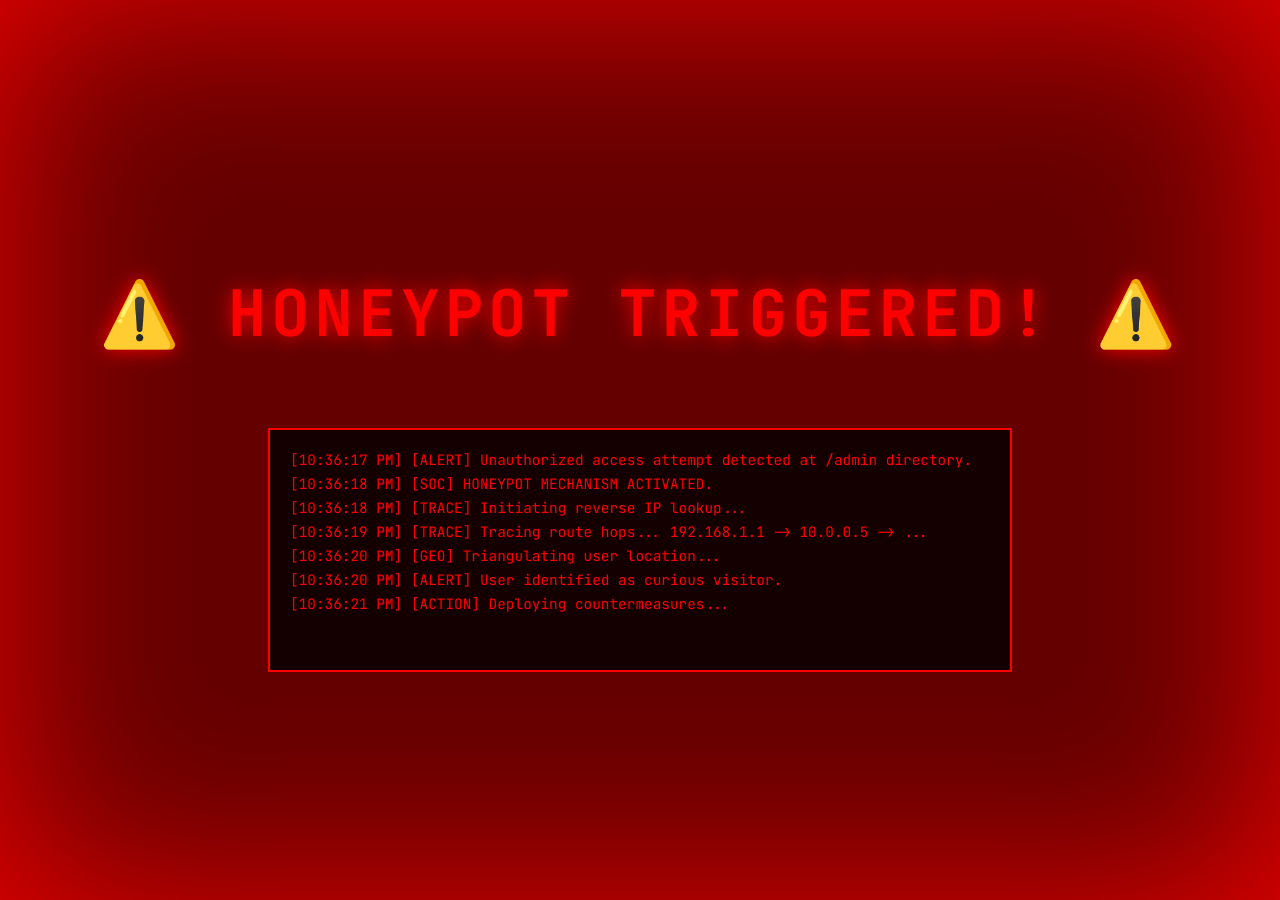
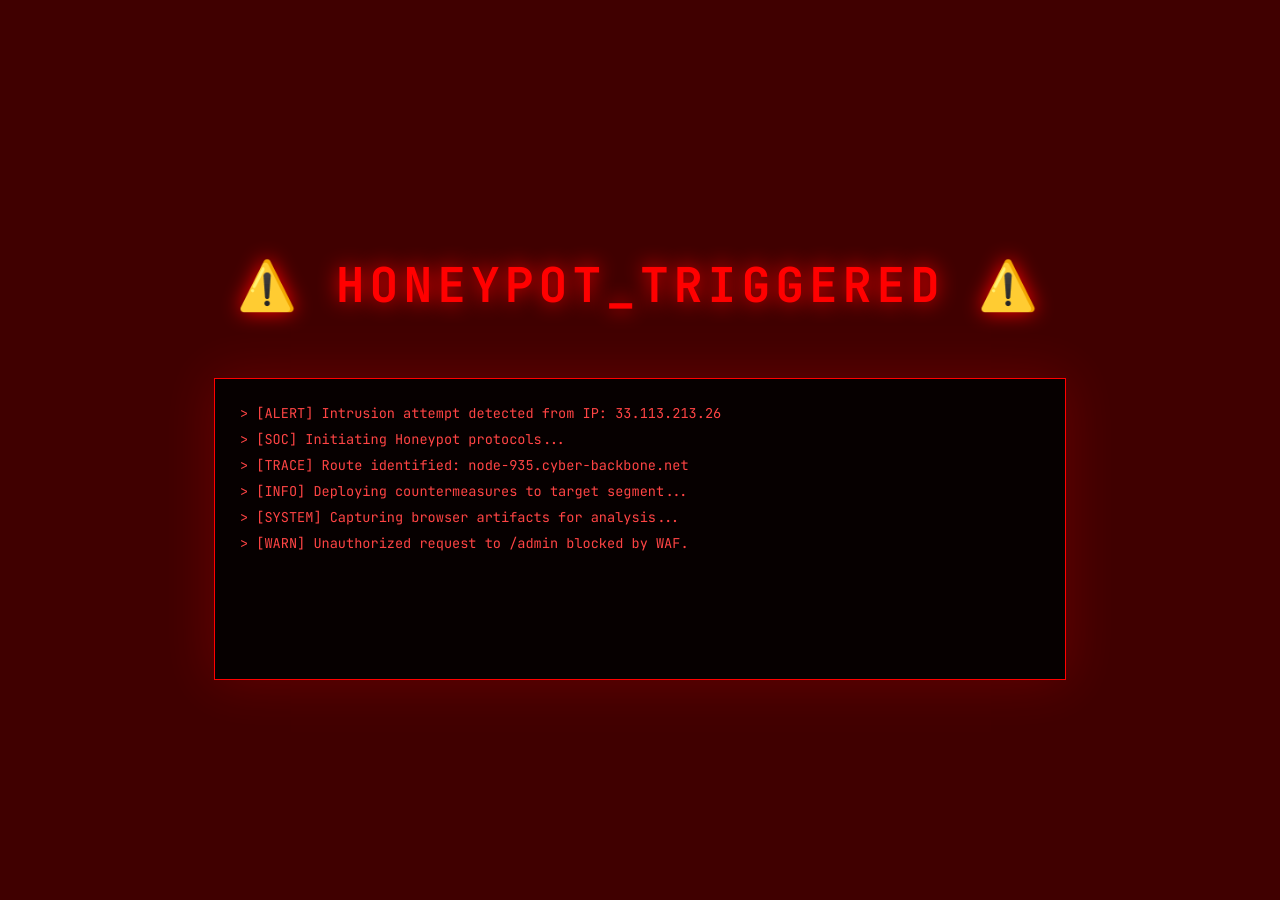
Before and after one commit to cybergungor/cybergungor.github.io, a Jekyll site: the page built from admin.md, in a window 1280 px wide. Built offline with Jekyll 4.4.1, drawn with Linux system fonts in a browser that asks for light colours; some of the changed lines change nothing that is shown.

Commit message:
Update admin.md

```diff
--- a/admin.md
+++ b/admin.md
@@ -11,133 +11,115 @@
     <title>⚠️ SECURITY BREACH DETECTED ⚠️</title>
     <link href="https://fonts.googleapis.com/css2?family=JetBrains+Mono:wght@400;700&display=swap" rel="stylesheet">
     <style>
-        /* --- GLOBAL RESET --- */
         body, html { margin: 0; padding: 0; height: 100%; overflow: hidden; background: #000; font-family: 'JetBrains Mono', monospace; }
 
-        /* --- FAZ 1: KIRMIZI ALARM MODU --- */
+        /* FAZ 1: ALARM */
         #alarm-state {
             position: fixed; top: 0; left: 0; width: 100%; height: 100%;
             display: flex; flex-direction: column; align-items: center; justify-content: center;
-            z-index: 999;
-            /* Kırmızı yanıp sönme efekti */
-            animation: redAlert 0.5s infinite alternate;
+            z-index: 999; animation: redAlert 0.4s infinite alternate;
         }
 
         @keyframes redAlert {
-            0% { background: rgba(255, 0, 0, 0.1); box-shadow: inset 0 0 100px rgba(255,0,0,0.5); }
-            100% { background: rgba(255, 0, 0, 0.4); box-shadow: inset 0 0 200px rgba(255,0,0,0.9); }
+            0% { background: rgba(255, 0, 0, 0.05); }
+            100% { background: rgba(255, 0, 0, 0.3); }
         }
 
         .breach-title {
-            font-size: 4rem; color: #ff0000; text-shadow: 0 0 20px #ff0000;
+            font-size: 3rem; color: #ff0000; text-shadow: 0 0 20px #ff0000;
             text-align: center; font-weight: 900; letter-spacing: 5px;
-            animation: glitch 0.2s infinite;
         }
 
-        /* Sahte Terminal */
         .fake-terminal {
-            width: 80%; max-width: 700px; background: rgba(0,0,0,0.8);
-            border: 2px solid #ff0000; padding: 20px; margin-top: 30px;
-            height: 200px; overflow: hidden; text-align: left;
+            width: 85%; max-width: 800px; background: rgba(0,0,0,0.9);
+            border: 1px solid #ff0000; padding: 25px; margin-top: 30px;
+            height: 250px; overflow: hidden; box-shadow: 0 0 50px rgba(255,0,0,0.2);
         }
-        .log-entry { color: #ff0000; font-size: 0.9rem; margin-bottom: 5px; }
+        .log-entry { color: #ff4444; font-size: 0.85rem; margin-bottom: 8px; }
 
-        /* --- FAZ 2: ŞAKA MODU (Başlangıçta gizli) --- */
+        /* FAZ 2: JOKE (Başlangıçta gizli) */
         #joke-state {
-            display: none; /* JS ile açılacak */
-            position: fixed; top: 0; left: 0; width: 100%; height: 100%;
-            background: #08090a; /* Normal site rengi */
-            flex-direction: column; align-items: center; justify-content: center;
+            display: none; position: fixed; top: 0; left: 0; width: 100%; height: 100%;
+            background: #050608; flex-direction: column; align-items: center; justify-content: center;
             z-index: 1000; color: #00f2ff;
         }
 
-        .joke-gif {
-            border: 3px solid #00f2ff; box-shadow: 0 0 30px #00f2ff;
-            border-radius: 10px; max-width: 90%;
+        .joke-media {
+            border: 2px solid #00f2ff; box-shadow: 0 0 30px #00f2ff;
+            border-radius: 8px; max-width: 400px; width: 90%;
         }
 
-        .joke-text { margin-top: 30px; font-size: 1.5rem; text-align: center; }
-        .joke-subtext { color: #8b949e; font-size: 1rem; margin-top: 10px; }
+        .joke-text { margin-top: 35px; font-size: 1.8rem; text-align: center; font-weight: bold; }
+        .joke-subtext { color: #8b949e; font-size: 1rem; margin-top: 15px; }
 
         .go-home-btn {
-            margin-top: 40px; padding: 15px 40px;
-            border: 2px solid #00f2ff; color: #00f2ff; text-decoration: none;
-            font-weight: bold; transition: 0.3s; background: rgba(0, 242, 255, 0.1);
+            margin-top: 45px; padding: 18px 50px;
+            border: 1px solid #00f2ff; color: #00f2ff; text-decoration: none;
+            font-weight: bold; transition: 0.3s; background: rgba(0, 242, 255, 0.05);
+            letter-spacing: 2px;
         }
-        .go-home-btn:hover { background: #00f2ff; color: #000; box-shadow: 0 0 30px #00f2ff; }
+        .go-home-btn:hover { background: #00f2ff; color: #000; box-shadow: 0 0 40px #00f2ff; }
 
     </style>
 </head>
 <body>
 
     <div id="alarm-state">
-        <h1 class="breach-title">⚠️ HONEYPOT TRIGGERED! ⚠️</h1>
-        <div class="fake-terminal" id="terminal-logs">
-            </div>
+        <h1 class="breach-title">⚠️ HONEYPOT_TRIGGERED ⚠️</h1>
+        <div class="fake-terminal" id="terminal-logs"></div>
     </div>
 
     <div id="joke-state">
-        <img src="https://media.giphy.com/media/fbHk008g9FYOI/giphy.gif" alt="Ah ah ah, you didn't say the magic word" class="joke-gif">
+        <img src="https://media.tenor.com/7123pXv4Q3AAAAAC/jurassic-park-dennis-nedry.gif" class="joke-media" alt="Magic Word">
 
-        <h2 class="joke-text">Nice try, script kiddie. 😎</h2>
-        <p class="joke-subtext">Burada admin paneli yok. Sadece ben ve loglarım var.</p>
+        <h2 class="joke-text">Access Denied, Operator.</h2>
+        <p class="joke-subtext">"You didn't say the magic word!"</p>
 
-        <a href="/" class="go-home-btn">CD /HOME</a>
+        <a href="/" class="go-home-btn">cd /home/emirhan</a>
     </div>
-
-    <audio id="siren-sound" src="https://www.soundjay.com/mechanical/sounds/smoke-detector-1.mp3" preload="auto"></audio>
 
     <script>
         const terminalLogs = document.getElementById('terminal-logs');
         const alarmState = document.getElementById('alarm-state');
         const jokeState = document.getElementById('joke-state');
-        const siren = document.getElementById('siren-sound');
 
-        // Sahte loglar dizisi
+        // Rastgele IP Üretici (Seni ifşalamaz)
+        const getRandomIP = () => Array(4).fill(0).map(() => Math.floor(Math.random() * 255)).join('.');
+
         const logs = [
-            "[ALERT] Unauthorized access attempt detected at /admin directory.",
-            "[SOC] HONEYPOT MECHANISM ACTIVATED.",
-            "[TRACE] Initiating reverse IP lookup...",
-            "[TRACE] Tracing route hops... 192.168.1.1 -> 10.0.0.5 -> ...",
-            "[GEO] Triangulating user location...",
-            "[ALERT] User identified as curious visitor.",
-            "[ACTION] Deploying countermeasures...",
-            "[SYSTEM] Deleting System32... (just kidding)",
-            "[SOC] Notifying Emirhan Gungoroglu of capture event."
+            `[ALERT] Intrusion attempt detected from IP: ${getRandomIP()}`,
+            "[SOC] Initiating Honeypot protocols...",
+            `[TRACE] Route identified: node-${Math.floor(Math.random()*999)}.cyber-backbone.net`,
+            "[INFO] Deploying countermeasures to target segment...",
+            "[SYSTEM] Capturing browser artifacts for analysis...",
+            "[WARN] Unauthorized request to /admin blocked by WAF.",
+            "[INFO] Notifying Lead Analyst: Emirhan Gungoroglu...",
+            "[STATUS] Target session locked. Preparing joke deployment..."
         ];
 
         let logIndex = 0;
 
-        // 1. Adım: Alarmı başlat ve logları akıt
         function startAlarm() {
-            // Tarayıcı politikaları bazen otomatik sesi engeller ama deneriz.
-            try { siren.play(); siren.loop = true; } catch(e) { console.log("Audio blocked"); }
-
             const logInterval = setInterval(() => {
                 if (logIndex < logs.length) {
                     const newLine = document.createElement('div');
                     newLine.className = 'log-entry';
-                    // Her satırın başına zaman damgası ekle
-                    newLine.innerText = `[${new Date().toLocaleTimeString()}] ${logs[logIndex]}`;
+                    newLine.innerText = `> ${logs[logIndex]}`;
                     terminalLogs.appendChild(newLine);
-                    terminalLogs.scrollTop = terminalLogs.scrollHeight; // Otomatik aşağı kaydır
+                    terminalLogs.scrollTop = terminalLogs.scrollHeight;
                     logIndex++;
                 } else {
                     clearInterval(logInterval);
-                    // Loglar bitince şaka moduna geç (toplam 5-6 saniye sürer)
-                    setTimeout(revealJoke, 1500);
+                    setTimeout(revealJoke, 2000);
                 }
-            }, 600); // Her 600ms'de bir yeni log satırı
+            }, 700);
         }
 
-        // 2. Adım: Şakayı göster
         function revealJoke() {
-            siren.pause(); // Sesi durdur
-            alarmState.style.display = 'none'; // Kırmızı ekranı gizle
-            jokeState.style.display = 'flex';  // Şaka ekranını aç
+            alarmState.style.display = 'none';
+            jokeState.style.display = 'flex';
         }
 
-        // Sayfa yüklenince her şeyi başlat
         window.onload = startAlarm;
     </script>
 
```
